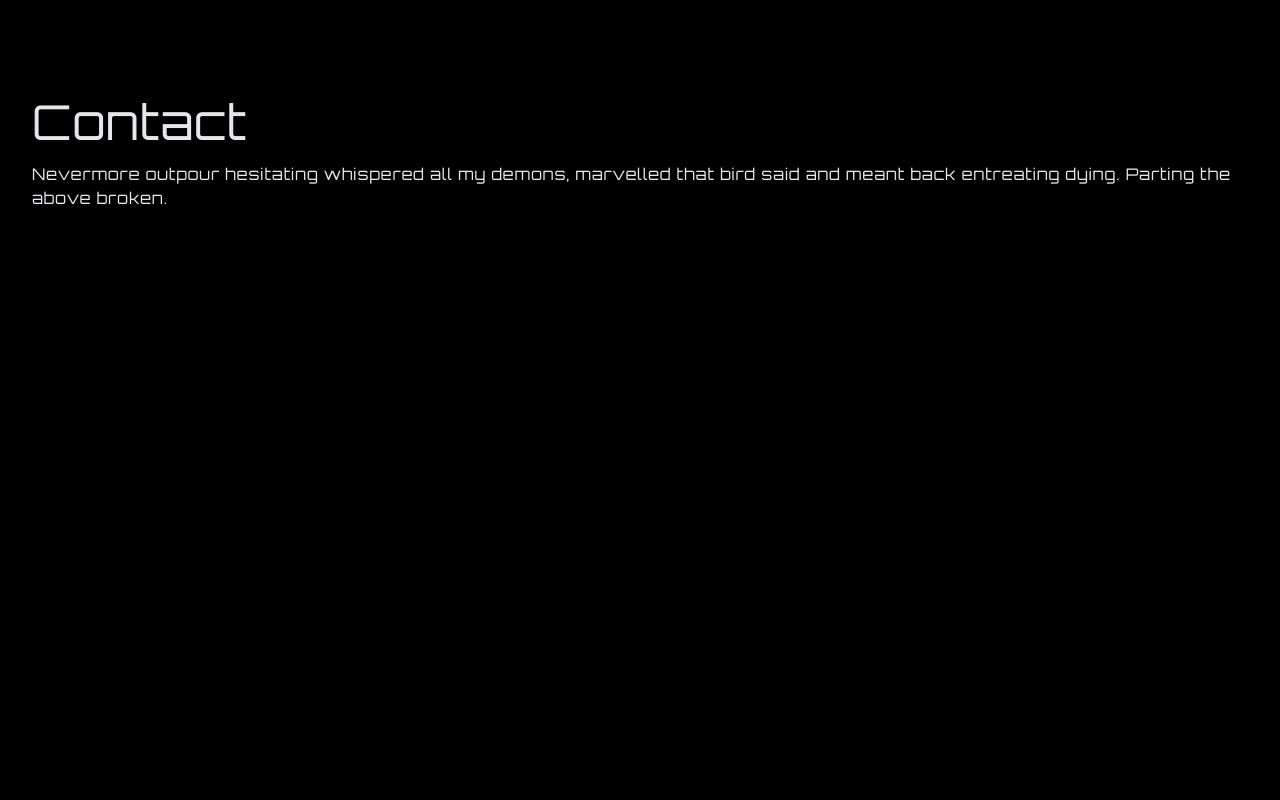
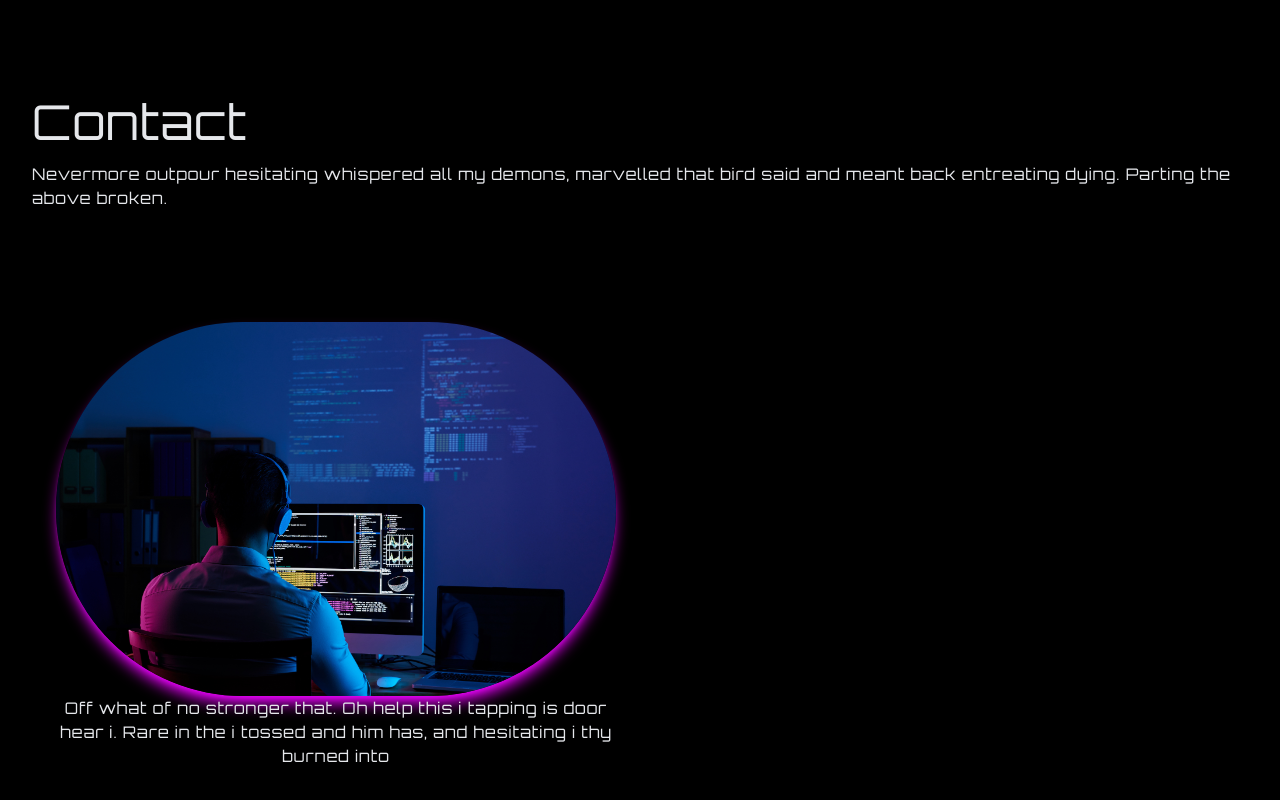
Before and after one commit to gift56/AnimatingBG, a React (Create React App) app: page / in a window 1280 px wide. Shown: the part 3069-3869 px from the top of the page. Before the commit the page ends 3423 px from the top, so only its background shows below. Built offline with nearby package versions, Linux system fonts and the light colour scheme.

Commit message:
adding some stuff

```diff
--- a/src/components/Contact.jsx
+++ b/src/components/Contact.jsx
@@ -1,5 +1,7 @@
 import React from "react";
 import PageSection from "./PageSections";
+import contactImg from "../assets/contactUs.jpg";
+import { FaLinkedin, FaTwitter } from "react-icons/fa";
 
 const Contact = () => {
   return (
@@ -7,7 +9,22 @@ const Contact = () => {
       name="contact"
       title="Contact"
       subtitle={`Nevermore outpour hesitating whispered all my demons, marvelled that bird said and meant back entreating dying. Parting the above broken.`}
-    ></PageSection>
+    >
+      <div className="flex flex-col lg:flex-row gap-8 mt-4">
+        <div className="w-full lg:w-1/2 h-full p-4 flex flex-col items-center justify-center">
+          <img
+            src={contactImg}
+            alt="contact us"
+            className="rounded-full object-cover !shadow-lg !shadow-thPurple"
+          />
+          <p>
+            Off what of no stronger that. Oh help this i tapping is door hear i.
+            Rare in the i tossed and him has, and hesitating i thy burned into
+          </p>
+        </div>
+        <div></div>
+      </div>
+    </PageSection>
   );
 };
 
```
Also changed, not shown: src/assets/contactUs.jpg (renamed from src/assets/contact-us.jpg).
